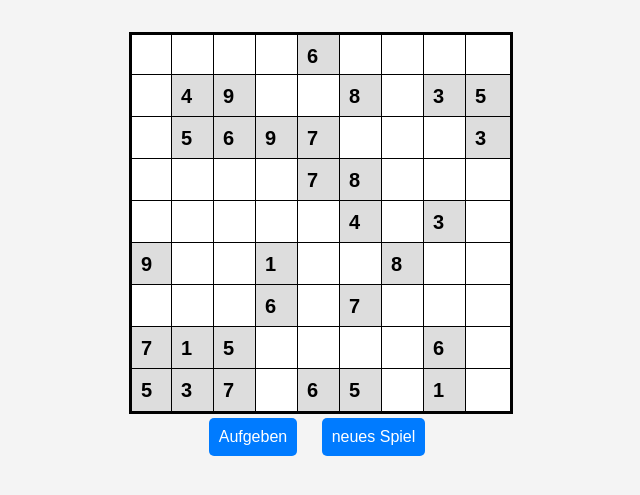
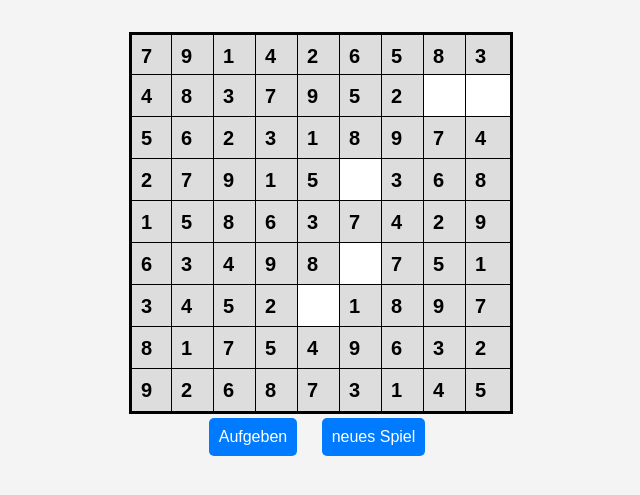
Before and after one commit to BreuchTiz/Tantan_Dai, a plain HTML site: page Sudoku.html in a window 1280 px wide. Shown: the part 101-596 px from the top of the page, without its empty margins (323-963 px from the left). Drawn offline with Linux system fonts and the light colour scheme.

Commit message:
checkInput

```diff
--- a/Sudoku.html
+++ b/Sudoku.html
@@ -13,7 +13,7 @@
     <button onclick="giveUpSudokuGame()">Aufgeben</button>
     <button onclick="generateSudoku()">neues Spiel</button>
 
-    <script src="sudoku.js"></script>
+    <script src="sudokuV2.js"></script>
 </body>
 </html>
 
--- a/sudokuV2.js
+++ b/sudokuV2.js
@@ -1,8 +1,12 @@
+let boardCompleted = [];
+
 function generateSudoku() {
     let board = Array.from({ length: 9 }, () => Array(9).fill("_"));
     fillBoard(board);
-    removeNumbers(board, 50); // Entferne 50 Zahlen für eine lösbare Herausforderung
-    return board;
+    boardCompleted = copyBoard(board);
+    console.table(boardCompleted);
+    removeNumbers(board, 5); // Entferne 50 Zahlen für eine lösbare Herausforderung
+    createBoard(board);
 }
 
 function fillBoard(board) {
@@ -12,8 +16,8 @@ function fillBoard(board) {
             const j = Math.floor(Math.random() * (i + 1));
             [array[i], array[j]] = [array[j], array[i]];
         }
+
     }
-
     function solve(row, col) {
         if (row === 9) return true;
         if (col === 9) return solve(row + 1, 0);
@@ -86,14 +90,54 @@ function solveSudoku(board, callback) {
     }
     solve(0, 0);
 }
-/*
-let board = generateSudoku();
-for(let i = 0; i < 9; i++){
-    let row = "";
-    for(let j = 0; j < 9; j++){
-        row += board[i][j] + " ";
+
+function createBoard(board) {
+    const container = document.getElementById("sudoku-board");
+    container.innerHTML = "";
+
+    board.forEach((row, i) => {
+        row.forEach((num, j) => {
+            const input = document.createElement("input");
+            input.id = `cell-${i}-${j}`;
+            input.type = "number"; // numerischer input
+            // TODO: prüfen, wie man den Scroll-Button entfernen kann
+            input.min = "1"; // numerische Inputgrenze
+            input.max = "9"; // numerische Inputgrenze
+            input.maxLength = 1;
+            input.classList.add("cell");
+            input.dataset.row = i;
+            input.dataset.col = j;
+            input.onchange = function() {
+                console.table(boardCompleted);
+                let input = this.value;
+                console.log("input: " + input);
+                let correctValue = boardCompleted[i][j];
+                console.log("correctValue: " + correctValue);
+                if (input != correctValue) {
+                    this.value = "";
+                    alert("Falsche Eingabe!");
+            }
+            };
+            if (num !== '_') {
+                input.value = num;
+                input.setAttribute("readonly", true);
+            }
+            container.appendChild(input);
+        });
+    });
+}
+
+function copyBoard(board) {
+    let newBoard = [];
+    for(var i in board) {
+        let row = [];
+        for(var j in board[i]) {
+            row.push(board[i][j]);
+        }
+        newBoard.push(row);
     }
-    console.log(row);
+    return newBoard;
 }
-    */
-export { generateSudoku };
+
+document.addEventListener("DOMContentLoaded", generateSudoku);
+//document.addEventListener("input", checkInput); // löst bei jedem Input die CheckInput-Methode aus
```
